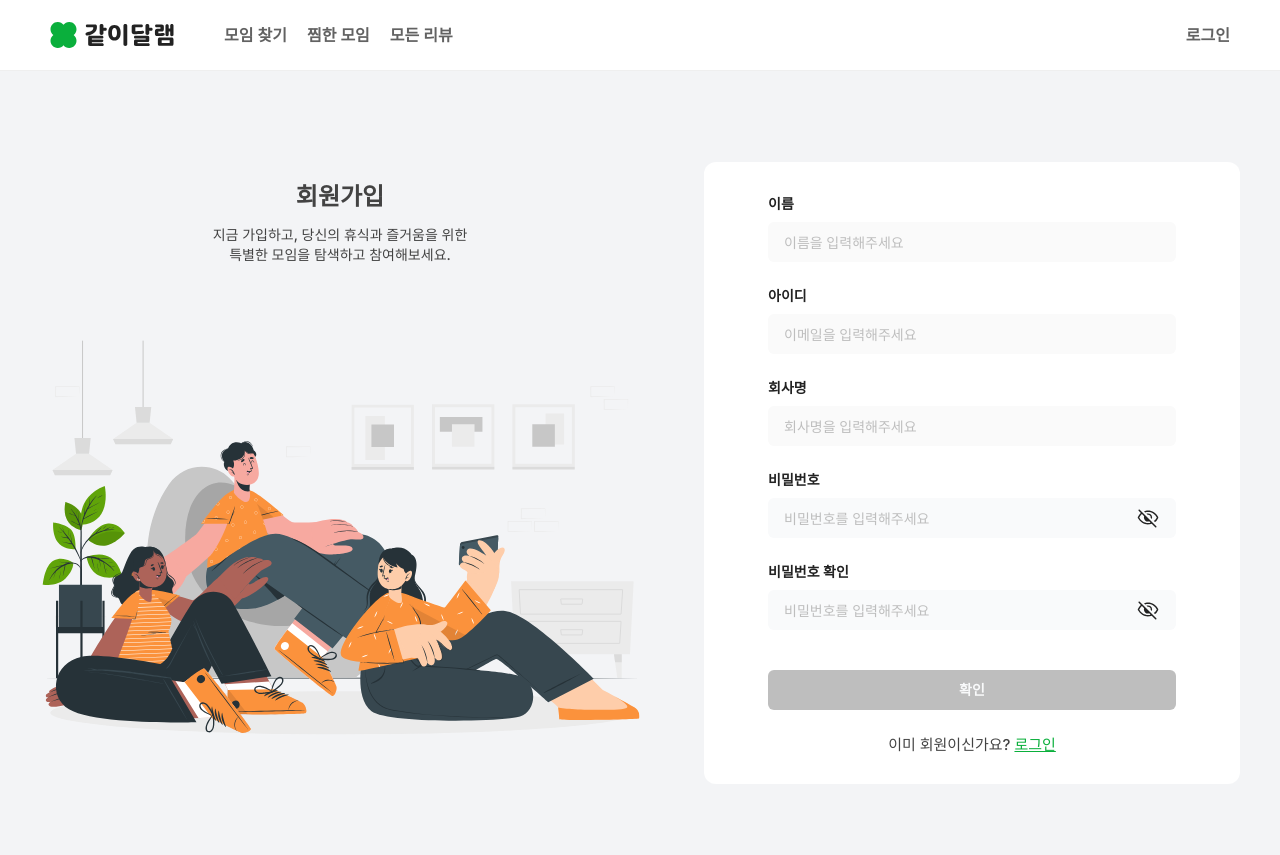
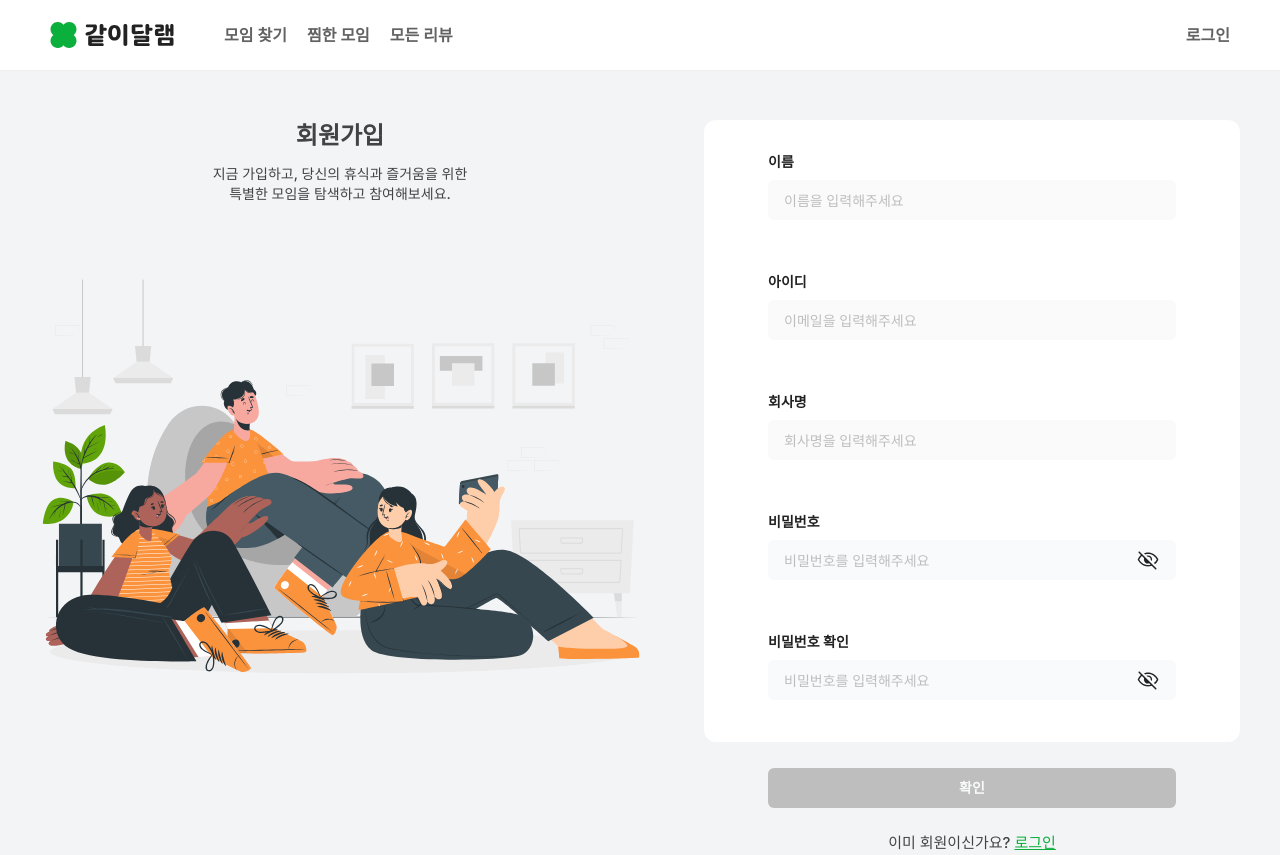
Before and after one commit to yeonna18k/relax-together-front, a Next.js app: page /signup in a window 1280 px wide. Before the commit the page ends 800 px from the top, so only its background shows below. Built offline with nearby package versions, Linux system fonts and the light colour scheme.

Commit message:
style: signin, signup layout 추가, input form 간격 고정

```diff
--- /dev/null
+++ b/src/app/(auth)/layout.tsx
@@ -0,0 +1,13 @@
+export default function AuthLayout({
+  children,
+}: {
+  children: React.ReactNode;
+}) {
+  return (
+    <section className="flex h-[calc(100vh-80px)] items-center justify-center">
+      <div className="flex h-[calc(100vh-56px)] flex-col px-4 pt-[39px] md:pt-[54px] lg:h-[622px] lg:w-[1200px] lg:flex-row lg:gap-16 lg:p-0">
+        {children}
+      </div>
+    </section>
+  );
+}
--- a/src/app/signin/page.tsx
+++ b/src/app/(auth)/signin/page.tsx
@@ -4,12 +4,12 @@ import SigninHeader from '@/entities/signin/ui/SigninHeader';
 
 export default function Signin() {
   return (
-    <div className="flex h-[calc(100vh-56px)] flex-col px-4 pt-[39px] md:px-0 md:pt-[54px] lg:h-[calc(100vh-80px)] xl:flex-row xl:items-center xl:justify-center xl:gap-[90px] xl:p-0">
+    <>
       <div>
         <SigninHeader />
         <AuthImage />
       </div>
       <SigninForm />
-    </div>
+    </>
   );
 }
--- a/src/app/signup/page.tsx
+++ b/src/app/(auth)/signup/page.tsx
@@ -4,12 +4,12 @@ import SignupHeader from '@/entities/signup/ui/SignupHeader';
 
 export default function Signup() {
   return (
-    <div className="flex h-[calc(100vh-56px)] flex-col px-4 pt-[39px] md:pt-[54px] lg:h-[calc(100vh-80px)] xl:flex-row xl:items-center xl:justify-center xl:gap-16">
+    <>
       <div>
         <SignupHeader />
         <AuthImage />
       </div>
       <SignupForm />
-    </div>
+    </>
   );
 }
--- a/src/entities/auth/ui/AuthImage.tsx
+++ b/src/entities/auth/ui/AuthImage.tsx
@@ -3,7 +3,7 @@ import AuthSvgImage from '@/shared/assets/auth-img.svg';
 export default function AuthImage() {
   return (
     <div className="flex justify-center">
-      <AuthSvgImage className="h-[188px] w-[290px] md:h-[270px] md:w-[410px] xl:h-[400px] xl:w-[600px]" />
+      <AuthSvgImage className="h-[188px] w-[290px] md:h-[270px] md:w-[410px] lg:h-[400px] lg:w-[600px]" />
     </div>
   );
 }
--- a/src/entities/signup/ui/SignupForm.tsx
+++ b/src/entities/signup/ui/SignupForm.tsx
@@ -70,7 +70,7 @@ export default function SignupForm({
     }
   }
   return (
-    <div className="mt-5 w-full rounded-xl bg-white px-4 py-5 md:mx-auto md:mt-[30px] md:w-[536px] md:px-16 md:py-8 xl:mx-0">
+    <div className="mt-5 w-full rounded-xl bg-white px-4 py-5 md:mx-auto md:mt-[30px] md:w-[536px] md:px-16 md:py-8 lg:mx-0 lg:mt-0">
       <Form {...form}>
         <form onSubmit={form.handleSubmit(onSubmit)} className="space-y-6">
           <GenericFormField
--- a/src/entities/signup/ui/SignupHeader.tsx
+++ b/src/entities/signup/ui/SignupHeader.tsx
@@ -1,7 +1,7 @@
 export default function SignupHeader() {
   return (
     // 레이아웃 pt-10
-    <div className="mb-[46px] flex flex-col justify-center gap-3 text-center text-gray-800 md:mb-9 xl:mb-[70px]">
+    <div className="mb-[46px] flex flex-col justify-center gap-3 text-center text-gray-800 md:mb-9 lg:mb-[70px]">
       <div className="text-2xl font-bold">회원가입</div>
       <div className="text-sm font-medium">
         지금 가입하고, 당신의 휴식과 즐거움을 위한
--- a/src/shared/ui/form.tsx
+++ b/src/shared/ui/form.tsx
@@ -150,10 +150,6 @@ const FormMessage = React.forwardRef<
   const { error, formMessageId } = useFormField();
   const body = error ? String(error?.message) : children;
 
-  if (!body || body === 'undefined') {
-    return null;
-  }
-
   return (
     <p
       ref={ref}
@@ -161,7 +157,7 @@ const FormMessage = React.forwardRef<
       className={cn('pt-2 text-sm font-medium text-destructive', className)}
       {...props}
     >
-      {body}
+      {body || '\u00A0'}
     </p>
   );
 });
```
Also changed, not shown: 1 other file (tests, documents, lock files or other folders).
